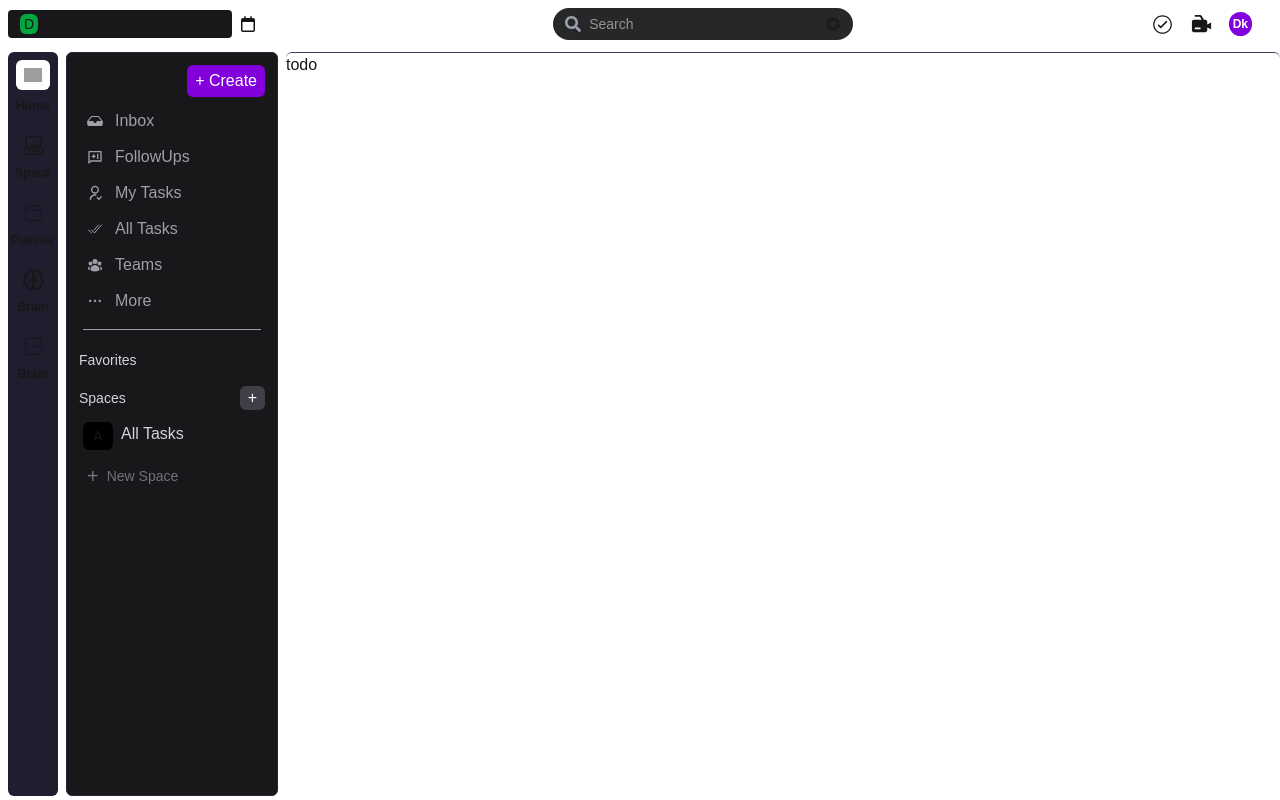
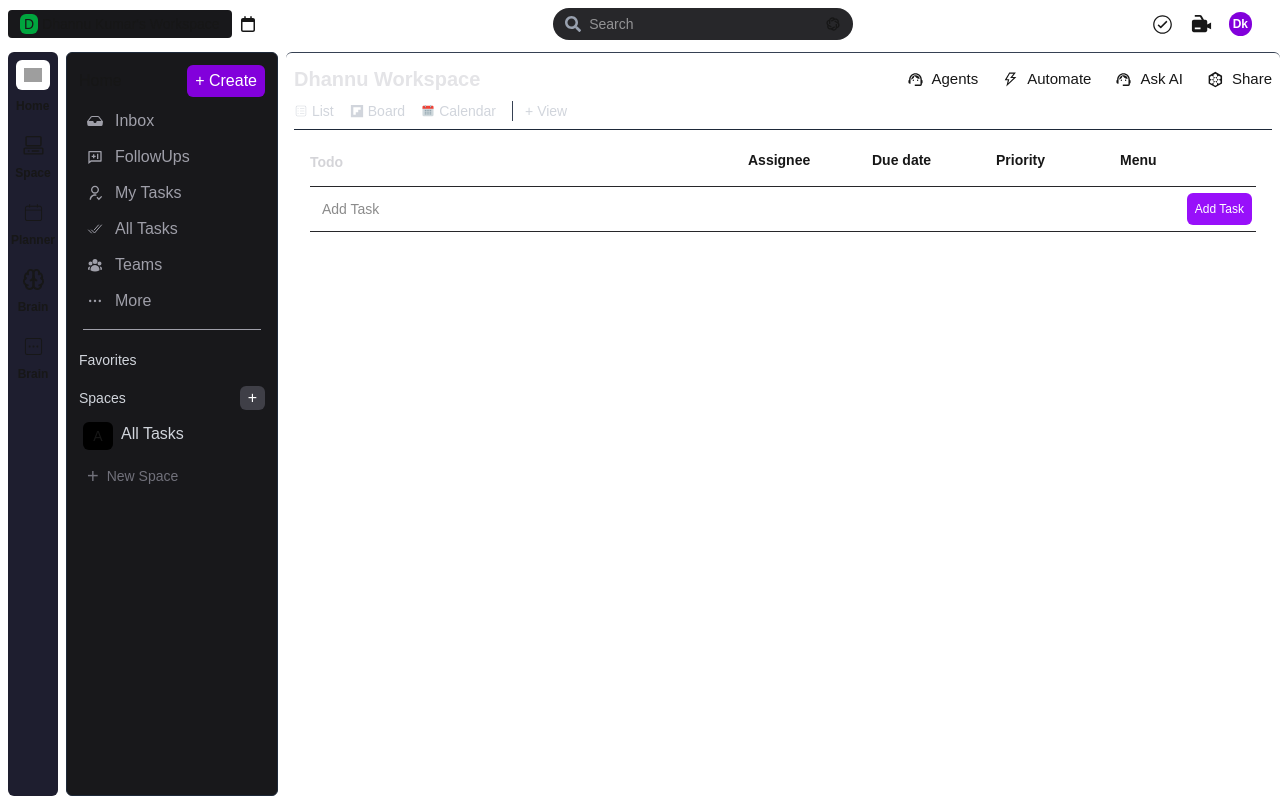
Before and after one commit to TriplehashRanchi/Clickups, a Next.js app: page /dhannu/todos/1 in a window 1280 px wide. Built offline with nearby package versions, Linux system fonts and the light colour scheme; grey boxes are pictures that could not be loaded.

Commit message:
adding a additional todo

```diff
--- a/app/dhannu/(routes)/todos/[todoId]/page.jsx
+++ b/app/dhannu/(routes)/todos/[todoId]/page.jsx
@@ -1,13 +1,167 @@
 "use client";
+import Dropdown from "@/app/dhannu/components/resuableComponents/Dropdown";
+import Todo from "@/app/dhannu/components/todo/Todo";
+import { SpaceContext } from "@/app/dhannu/context/SpaceContext";
 import { useParams } from "next/navigation";
-import React from "react";
+import React, { useContext, useEffect, useState } from "react";
+import { AiOutlineThunderbolt } from "react-icons/ai";
+import { CiViewList } from "react-icons/ci";
+import { FaFlipboard } from "react-icons/fa6";
+import { FcCalendar } from "react-icons/fc";
+import { GiArtificialHive, GiPlainCircle } from "react-icons/gi";
+import { IoIosFlag } from "react-icons/io";
+import { MdSupportAgent } from "react-icons/md";
+import { RxCircle } from "react-icons/rx";
 
 export default function page() {
   const { todoId } = useParams();
-  console.log(todoId);
+  const [tasks, setTasks] = useState([]);
+  const { list, setList } = useContext(SpaceContext);
+  console.log("list", list);
+
+  const items = list.map((cur) => ({
+    ...cur,
+    label: cur.spaceList,
+    value: cur.spaceList,
+  }));
+
+  const statusOptions = [
+    {
+      value: "completed",
+      label: "Completed",
+      icons: <GiPlainCircle className="text-green-600 mt-1.5" size={16} />,
+    },
+    {
+      value: "pending",
+      label: "Pending",
+      icons: <RxCircle className="mt-1.5" size={16} />,
+    },
+    {
+      value: "inprogress",
+      label: "Progress",
+      icons: <GiPlainCircle className="text-purple-600 mt-1.5" size={16} />,
+    },
+  ];
+
+  const assignUser = [
+    { value: "dhannu", label: "Dhannu Kumar" },
+    { value: "rohit", label: "Rohit Jha" },
+    { value: "rupak", label: "Rupak Rout" },
+    { value: "himanshu", label: "Himanshu Nagar" },
+  ];
+
+  const priorityOptions = [
+    {
+      value: "high",
+      label: "High",
+      icons: <IoIosFlag size={17} className="text-red-600" />,
+    },
+    {
+      value: "medium",
+      label: "Medium",
+      icons: <IoIosFlag size={17} className="text-yellow-600 " />,
+    },
+    {
+      value: "low",
+      label: "Low",
+      icons: <IoIosFlag size={17} className="text-white " />,
+    },
+  ];
+
+  const handleAddTask = (taskName) => {
+    const newTask = {
+      id: Date.now(),
+      name: taskName,
+      assignee: "",
+      priority: "",
+      dueDate: "",
+      status: "",
+    };
+
+    setTasks((prev) => [...prev, newTask]);
+    const updatedList = list.map((space) =>
+      space.id == todoId
+        ? {
+            ...space,
+            todo: [...(space.todo || []), newTask],
+          }
+        : space
+    );
+
+    setList(updatedList);
+  };
+
+  const handleUpdateTask = (taskId, field, value) => {
+    setTasks((prev) =>
+      prev.map((cur) => (cur.id === taskId ? { ...cur, [field]: value } : cur))
+    );
+  };
+
+  useEffect(() => {
+    console.log("tasks", tasks);
+  }, []);
+
   return (
-    <div>
-      <h1>todo</h1>
+    <div className="w-full h-full py-3 px-2 ">
+      <div className="w-full flex justify-between">
+        <h1 className="text-xl text-zinc-200 font-semibold">
+          Dhannu Workspace
+        </h1>
+        <div className="flex gap-6 text-[15px]">
+          <div className="flex items-center gap-2">
+            <MdSupportAgent size={17} /> Agents
+          </div>
+          <div className="flex items-center gap-2">
+            <AiOutlineThunderbolt size={17} /> Automate
+          </div>
+          <div className="flex items-center gap-2">
+            <MdSupportAgent size={17} /> Ask AI
+          </div>
+          <div className="flex items-center gap-2">
+            <GiArtificialHive size={17} /> Share
+          </div>
+        </div>
+      </div>
+
+      <div className="flex items-center gap-4 border-b border-gray-800 py-2 text-sm text-gray-300">
+        <div className="flex items-center gap-1 cursor-pointer hover:text-white">
+          <CiViewList /> <span>List</span>
+        </div>
+        <div className="flex items-center gap-1 cursor-pointer hover:text-white">
+          <FaFlipboard /> <span>Board</span>
+        </div>
+        <div className="flex items-center gap-1 cursor-pointer hover:text-white">
+          <FcCalendar /> <span>Calendar</span>
+        </div>
+        <div className="flex items-center gap-1 border-l border-gray-700 pl-3 cursor-pointer hover:text-white">
+          <span>+</span>
+          <span>View</span>
+        </div>
+      </div>
+      <div className="w-full flex flex-col mb-6 mt-3 border-zinc-700 pb-4 px-4">
+        <div className="w-full flex justify-between items-center">
+          <h1 className="text-xl font-semibold text-zinc-300">
+            <Dropdown items={items} placeholder="Todo" />
+          </h1>
+          <div className="flex text-sm space-x-1 px-6">
+            <div className="p-2 w-[120px] font-semibold">Assignee</div>
+            <div className="p-2 w-[120px] font-semibold">Due date</div>
+            <div className="p-2 w-[120px] font-semibold">Priority</div>
+            <div className="p-2 w-[120px] font-semibold">Menu</div>
+          </div>
+        </div>
+        <Todo
+          tasks={tasks}
+          styling={`bg-red-600 text-2xl`}
+          statuses={statusOptions}
+          priority={priorityOptions}
+          assignee={assignUser}
+          onUpdateTask={(taskId, field, value) =>
+            handleUpdateTask(taskId, field, value)
+          }
+          onAddTask={(taskName) => handleAddTask(taskName)}
+        />
+      </div>
     </div>
   );
 }
--- a/app/dhannu/components/resuableComponents/Dropdown.jsx
+++ b/app/dhannu/components/resuableComponents/Dropdown.jsx
@@ -8,6 +8,7 @@ export default function Dropdown({
   className = "",
   showInitial = false,
   showIcons = false,
+  styling,
 }) {
   const [open, setOpen] = useState(false);
   const [selectedValue, setSelectedValue] = useState(null);
@@ -22,9 +23,9 @@ export default function Dropdown({
     <div>
       <div onClick={() => setOpen(!open)} className="w-full cursor-pointer">
         <button
-          className={`text-sm cursor-pointer outline-none ${
+          className={`${styling} text-sm cursor-pointer outline-none ${
             selectedValue ? className : ""
-          }`}
+          } `}
         >
           {selectedValue
             ? showInitial
```
